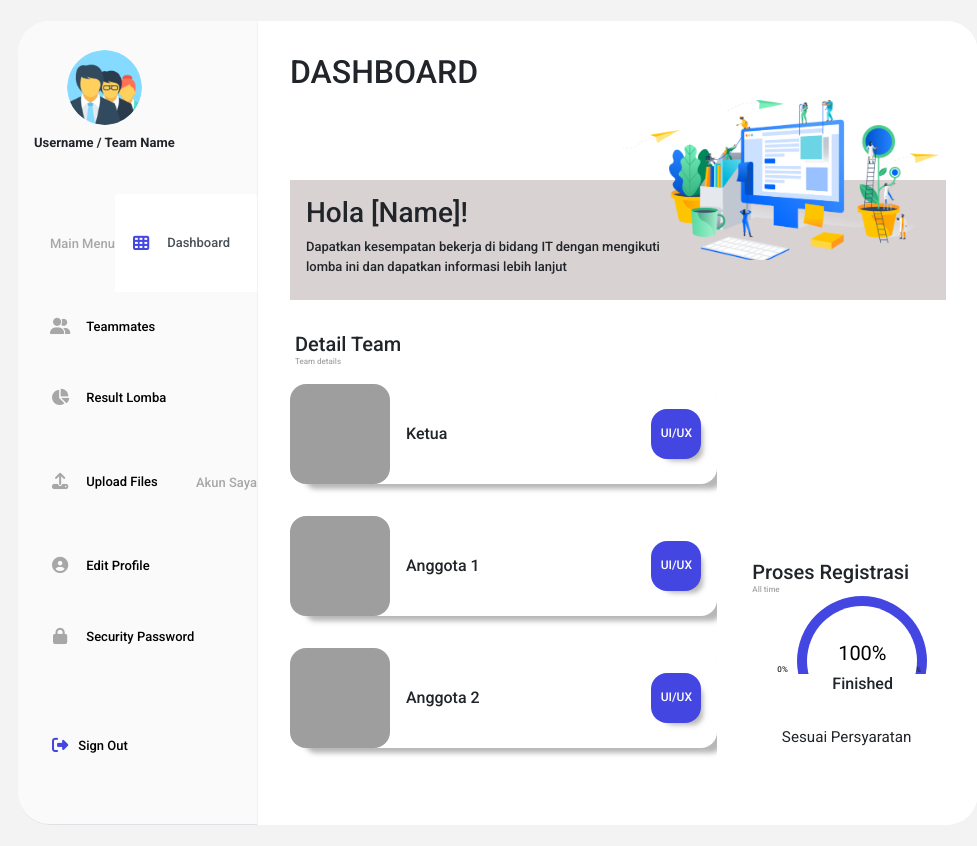
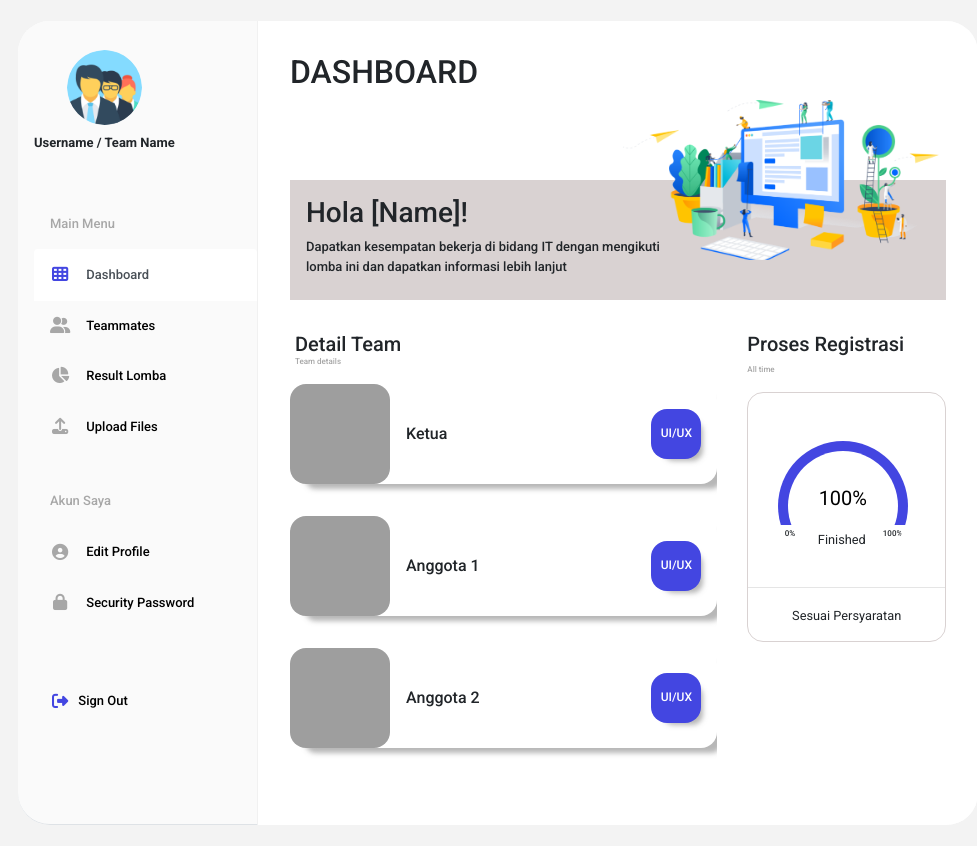
Before and after one commit to VladRafli/Lomba_HIMFO, a CodeIgniter app: page /database/index.php/dashboard/index in a window 1280 px wide. Shown: the whole page, without its empty margins (142-1119 px from the left). Run offline with CodeIgniter, Linux system fonts and the light colour scheme; some libraries are stand-ins or nearby versions; grey boxes are pictures that could not be loaded.

Commit message:
Add finished progress bar and confirm password validation

```diff
--- a/application/views/dashboard.php
+++ b/application/views/dashboard.php
@@ -25,84 +25,6 @@ defined('BASEPATH') OR exit('No direct script access allowed');
 		rel="stylesheet">
 	<!-- custom stylesheet -->
 	<link rel="stylesheet" type="text/css" href="<?= base_url()?>css/dashboard.css">
-	<style>
-		.fx:after,
-		.sidebar .widget:after {
-			content: "";
-			display: table;
-			clear: both
-		}
-
-		.fprogress b {
-			text-transform: uppercase;
-			font-size: 14px;
-			margin-bottom: 2px;
-			display: block
-		}
-
-		.fbar {
-			width: 100%;
-			border: 1px solid #ddd;
-			height: 25px;
-			display: block;
-			border-radius: 3px;
-			text-align: center;
-			position: relative
-		}
-
-		.fbar span {
-			display: block;
-			height: 60%;
-			background: #4346E1;
-			position: relative;
-		}
-
-		.fbar span:after {
-			content: attr(data-percent);
-			color: #fff;
-			text-align: center;
-			position: absolute;
-			left: 0;
-			right: 0;
-			top: 0
-		}
-
-		.fbar-radius {
-			width: 130px;
-			height: 130px;
-			border-radius: 100%;
-			overflow: hidden;
-			border: 0;
-			left: 50px
-		}
-
-		.fbar-radius:after {
-			color: black;
-			top: 33%;
-			font-size: 20px;
-			content: attr(data-percent);
-			z-index: 30;
-			position: absolute;
-			left: 0;
-			right: 0
-		}
-
-		.fbar-radius span {
-			display: block
-		}
-
-		.fbar-radius:before {
-			content: "";
-			background: #FFF;
-			width: 110px;
-			height: 110px;
-			position: absolute;
-			left: 10px;
-			top: 10px;
-			border-radius: 100%;
-			z-index: 10
-		}
-	</style>
 </head>
 
 <body>
@@ -202,19 +124,21 @@ defined('BASEPATH') OR exit('No direct script access allowed');
 							</div>
 						</div>
 						<div class="col-4">
-							<br><br><br><br><br><br><br><br><br><br>
-							<div class="detail-team">
+							<div class="requirements-progress">
 								<h5>Proses Registrasi</h5>
 								<p class="text-secondary">All time</p>
-								<div class="fprogress fx">
-								<p style="z-index:10;position:absolute;bottom:120px;left:40px">0%</p>
-								<p style="z-index:10;position:absolute;bottom:120px;right:35px">100%</p>
-									<div class="fbar fbar-radius" data-percent="100%"><span style="width:100%"><br>
-										</span>
-										<h6 style="z-index:10;position:absolute;left:35px">Finished</h6>
+								<div class="progress-container text-center">
+									<div class="fprogress fx">
+										<div class="fbar fbar-radius" data-percent="100%">
+											<span style="width:100%"></span>
+											<p class="finished">Finished</p>
+											<p class="zero">0%</p>
+											<p class="full">100%</p>
+										</div>
 									</div>
+									<hr>
+									<span class="status">Sesuai Persyaratan</span>
 								</div>
-								</h5><center>Sesuai Persyaratan</center></h5>
 							</div>
 						</div>
 					</div>
@@ -427,9 +351,23 @@ defined('BASEPATH') OR exit('No direct script access allowed');
 					<div class="container p-0 mt-5">
 						<div class="row p-0">
 							<div class="col-sm-6 col-sm-offset-3">
-								<form action="" method="post" id="passwordForm">
+								<form action="" method="post" id="changePassForm">
 									<input type="password" class="input-lg form-control my-2" name="newPass"
 										id="password1" placeholder="New Password" autocomplete="off" required>
+									<input type="password" class="input-lg form-control my-2" name="newPassConfirmation"
+										id="password2" placeholder="Confirm Password" autocomplete="off" required>
+									<div class="invalid d-flex align-items-center">
+										<i class="fas fa-times mr-2 text-danger"></i>
+										<p class="m-0">Passwords do not match!</p>
+									</div>
+									<div class="empty d-flex align-items-center">
+										<i class="fas fa-times mr-2 text-danger"></i>
+										<p class="m-0">Passwords can not be empty!</p>
+									</div>
+									<div class="valid d-flex align-items-center">
+										<i class="fas fa-check mr-2 text-success"></i>
+										<p class="m-0">Passwords valid!</p>
+									</div>
 									<input type="submit"
 										class="change-button col-xs-12 btn btn-primary btn-load btn-sm mt-3"
 										data-loading-text="Changing Password..." value="Change Password">
--- a/css/dashboard.css
+++ b/css/dashboard.css
@@ -41,11 +41,16 @@ img {
 	color: #fff !important;
 }
 
-.btn.btn-primary:hover, li.active a.btn.btn-primary {
+.btn.btn-primary:hover,
+li.active a.btn.btn-primary {
 	background: transparent;
 	border-color: #4A69BB;
 	border-radius: 1rem;
 	color: #4346E1 !important;
+}
+
+.sidebar.nav {
+	display: block !important;
 }
 
 .nav-pills li {
@@ -153,6 +158,125 @@ img {
 	z-index: 3;
 	width: 50%;
 	height: 80%;
+}
+
+.requirements-progress {
+	margin: 2rem 0;
+}
+
+.requirements-progress p {
+	font-size: 0.5rem;
+}
+
+.progress-container {
+	position: relative;
+	margin-top: 1rem;
+	height: 250px;
+	border: 0.75px solid #D9D2D2;
+	border-radius: 1rem;
+}
+
+.progress-container p.finished {
+	font-size: 0.8rem !important;
+	font-weight: normal;
+}
+
+.progress-container span.status {
+	padding: 0.5rem;
+	font-size: 0.8rem;
+}
+
+.fprogress b {
+	text-transform: uppercase;
+	font-size: 14px;
+	margin-bottom: 2px;
+	display: block
+}
+
+.fbar {
+	margin-top: 3rem;
+	width: 100%;
+	border: 1px solid #ddd;
+	height: 25px;
+	display: block;
+	border-radius: 3px;
+	text-align: center;
+	position: relative;
+}
+
+.fbar p.finished {
+	position: absolute;
+	left: 40px;
+	bottom: 5px;
+	z-index: 10;
+}
+
+.fbar .zero {
+	position: absolute;
+	left: 7px;
+	bottom: 15px;
+	z-index: 10;
+}
+
+.fbar .full {
+	position: absolute;
+	left: 105px;
+	bottom: 15px;
+	z-index: 10;
+}
+
+.fbar span {
+	display: block;
+	height: 65%;
+	background: #4346E1;
+	position: relative;
+}
+
+.fbar span:after {
+	content: attr(data-percent);
+	color: #fff;
+	text-align: center;
+	position: absolute;
+	left: 0;
+	right: 0;
+	top: 0;
+}
+
+.fbar-radius {
+	width: 130px;
+	height: 130px;
+	border-radius: 100%;
+	overflow: hidden;
+	border: 0;
+	left: 15%;
+	right: 15%;
+}
+
+.fbar-radius:after {
+	color: black;
+	top: 33%;
+	font-size: 20px;
+	content: attr(data-percent);
+	z-index: 30;
+	position: absolute;
+	left: 0;
+	right: 0
+}
+
+.fbar-radius span {
+	display: block
+}
+
+.fbar-radius:before {
+	content: "";
+	background: #FFF;
+	width: 110px;
+	height: 110px;
+	position: absolute;
+	left: 10px;
+	top: 10px;
+	border-radius: 100%;
+	z-index: 10
 }
 
 .detail-team {
@@ -273,7 +397,7 @@ img {
 	height: 100%;
 }
 
-.file-drop-area input[type= "file"] {
+.file-drop-area input[type="file"] {
 	position: absolute;
 	top: 0;
 	left: 0;
@@ -294,7 +418,7 @@ img {
 	overflow-x: auto;
 	overflow-y: hidden;
 	text-overflow: ellipsis;
-  	white-space: nowrap;
+	white-space: nowrap;
 	cursor: default !important;
 }
 
@@ -302,7 +426,8 @@ label[for="verify"] {
 	font-size: 0.70rem !important;
 }
 
-.upload-button, .cancel-button {
+.upload-button,
+.cancel-button {
 	width: 100%;
 	height: 50px;
 	border-radius: 2rem;
@@ -318,7 +443,7 @@ label[for="verify"] {
 	background-color: #FFF !important;
 }
 
-.upload-button:disabled {
+.upload-button:disabled, .change-button:disabled {
 	cursor: not-allowed;
 }
 
@@ -371,7 +496,7 @@ label[for="verify"] {
 	color: #FFF;
 }
 
-.edit-profile-pict input[type="file"]{
+.edit-profile-pict input[type="file"] {
 	position: absolute;
 	left: 0;
 	bottom: 0;
```
Also changed, not shown: js/dashboard.js (+58 -4 lines).
